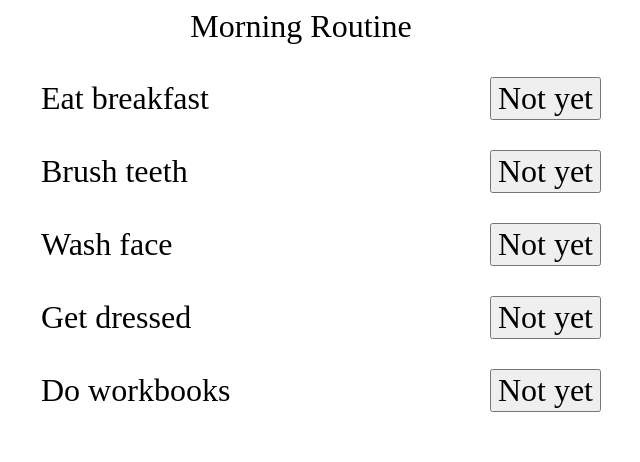
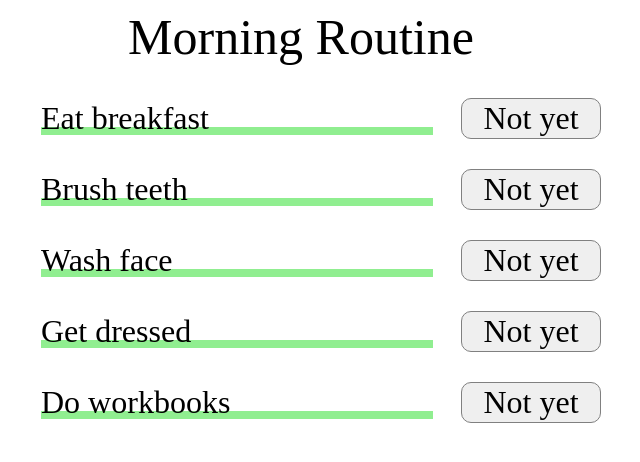
Before and after one commit to YukikoTK/Morning-routine-for-kids, a plain HTML site: page index.html in a window 1280 px wide. Shown: the whole page, without its empty margins (339-979 px from the left). Drawn offline with nearby package versions, Linux system fonts and the light colour scheme.

Commit message:
スタイルの修正

```diff
--- a/index.html
+++ b/index.html
@@ -14,7 +14,8 @@
             <ul class="list__number">
                 <li class="list__items mb-30" v-for="(item, index) in items" :key="index">
                     {{ item.task }}
-                    <button class="button ms-50" type="button" v-on:click="clickedButton(index)">{{ item.status ? 'Done!' : 'Not yet' }}</button>
+                    <div class="underline"></div>
+                    <button class="button ms-50" type="button" v-on:click="clickedButton(index)" v-bind:class="{ clicked : item.status }">{{ item.status ? 'Done!' : 'Not yet' }}</button>
                 </li>
             </ul>
         </div>
@@ -35,7 +36,7 @@
                     { task: 'Wash face', status: false },
                     { task: 'Get dressed', status: false },
                     { task: 'Do workbooks', status: false },
-                ]
+                ],
             },
             computed: {
                 allStatusTrue() {
--- a/style.css
+++ b/style.css
@@ -22,11 +22,44 @@ body {
     text-align: center;
 }
 
+.title {
+    font-size: 50px;
+}
+
 .list__items {
     display: flex;
     align-items: center;
+    position: relative;
 }
 
 .list__items .button {
     margin-left: auto;
 }
+
+.all__done {
+    color: #EE82EE;
+    font-size: 50px;
+}
+
+.button {
+    border: 1px solid gray;
+    border-radius: 10px;
+    width: 25%;
+}
+
+.clicked {
+    background-color: #EE82EE;
+    color: #ffff;
+    border: 1px solid gray;
+    border-radius: 10px;
+    width: 25%;
+}
+
+.underline {
+    position: absolute;
+    width: 70%;
+    height: 20%;
+    background-color: lightgreen;
+    bottom: 10%;
+    z-index: -1;
+}
```
